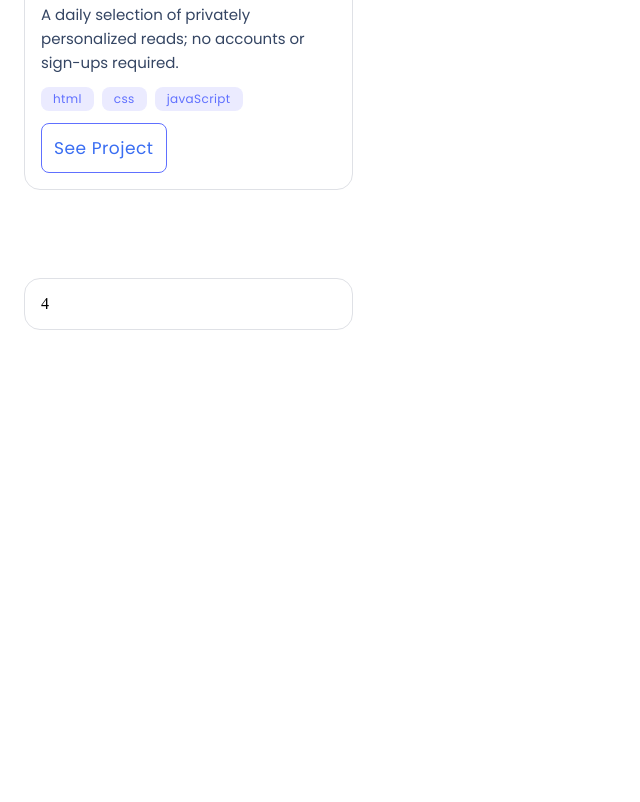
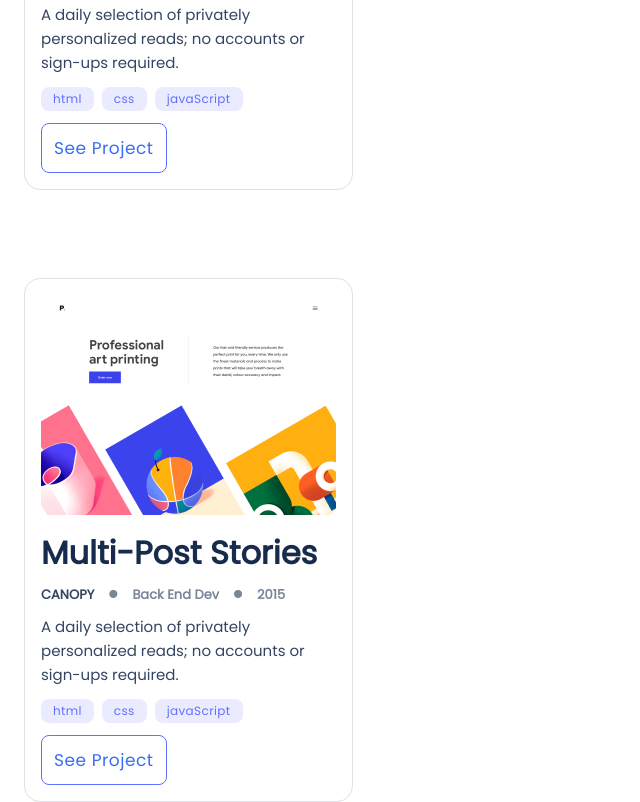
Before and after one commit to lmunozm1702/my-own-portal, a plain HTML site: page index.html in a window 1280 px wide. Shown: the part 2522-3324 px from the top of the page, without its empty margins (0-640 px from the left). Before the commit the page ends 2852 px from the top, so only its background shows below. Drawn offline with Linux system fonts and the light colour scheme.

Commit message:
Add Multi-Post-2 project card
Update index.html to include the 4th. info card, for second "Multi-Post Stories" project, into the middle section.

Add project-multi-post-2.png into /assets/images project folder.

```diff
--- a/index.html
+++ b/index.html
@@ -120,7 +120,30 @@
                         <div><button class="see-project-button">See Project</button></div>
                     </footer>
                 </article>
-                <article class="work-item">4</article>
+                <article class="work-item">
+                    <header>
+                        <figure class="work-img"><img src="assets/images/project-multi-post-2.png"
+                                alt="Project Multi Post 2 Preview Image"></figure>
+                        <h2>Multi-Post Stories</h2>
+                        <div class="project-info">
+                            <div class="project-client">CANOPY</div>
+                            <div class="project-info-text"><i class="fa-solid fa-circle fa-2xs"></i></div>
+                            <div class="project-info-text">Back End Dev</div>
+                            <div class="project-info-text"><i class="fa-solid fa-circle fa-2xs"></i></div>
+                            <div class="project-info-text">2015</div>
+                        </div>
+                    </header>
+                    <p class="work-text">A daily selection of privately personalized reads; no accounts or sign-ups
+                        required.</p>
+                    <ul class="work-categories">
+                        <li class="work-cat">html</li>
+                        <li class="work-cat">css</li>
+                        <li class="work-cat">javaScript</li>
+                    </ul>
+                    <footer>
+                        <div><button class="see-project-button">See Project</button></div>
+                    </footer>
+                </article>
             </section>
         </main>
     </div>
```
Also changed, not shown: assets/images/project-multi-post-2.png (added).
